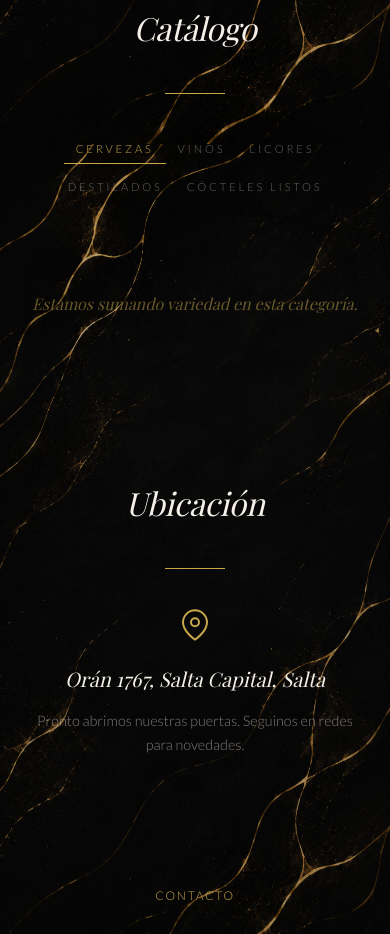
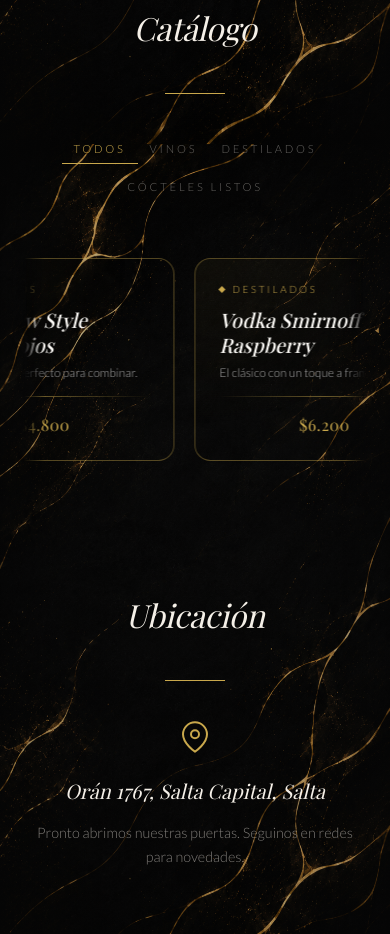
Before and after one commit to Antony27c/La-Santisima-Vineria, a React (Vite) app in the folder la-santisima/: page / in a window 390 px wide. Shown: the part 1500-2434 px from the top of the page. Built offline with nearby package versions, Linux system fonts and the light colour scheme; a web font is replaced by a local one.

Commit message:
fix: marble texture regression on desktop; catalog redesign with carousel+grid

```diff
--- a/la-santisima/src/App.jsx
+++ b/la-santisima/src/App.jsx
@@ -1,4 +1,4 @@
-import { useState } from 'react'
+import { useState, useRef, useEffect, useCallback } from 'react'
 import logoIcon from './assets/Copa_La_Santisima (Finish).svg'
 import Hero from './components/Hero'
 
@@ -49,28 +49,159 @@ function Navbar() {
   )
 }
 
-const products = {
-  CERVEZAS: [],
-  VINOS: [
-    { name: 'Estancia Mendoza Malbec', description: 'Un tinto de cuerpo profundo, ideal para acompañar un asado o una picada de barrio.' },
-    { name: 'Toro Clásico Tinto', description: 'El tinto de mesa de todos los días, simple y noble.' },
-  ],
-  LICORES: [],
-  DESTILADOS: [
-    { name: 'Vodka New Style Frutos Rojos', description: 'Vodka saborizado, fresco y frutal.' },
-    { name: 'Vodka Smirnoff Raspberry', description: 'El clásico Smirnoff con un toque a frambuesa.' },
-    { name: 'Vodka Smirnoff Watermelon', description: 'Smirnoff sabor sandía, para los tragos de verano.' },
-  ],
-  'CÓCTELES LISTOS': [
-    { name: 'Aperitivo Dr. Lemon Mojito', description: 'El mojito de siempre, ya preparado y listo para servir bien frío.' },
-    { name: 'Aperitivo Dr. Lemon Vodka', description: 'Combinado de vodka, práctico y directo al vaso.' },
-  ],
+const products = [
+  { name: 'Estancia Mendoza Malbec', category: 'VINOS', description: 'Cuerpo y carácter para un buen asado.', price: '$5.500' },
+  { name: 'Toro Clásico Tinto', category: 'VINOS', description: 'El tinto de todos los días, simple y noble.', price: '$3.200' },
+  { name: 'Vodka New Style Frutos Rojos', category: 'DESTILADOS', description: 'Fresco y frutal, perfecto para combinar.', price: '$4.800' },
+  { name: 'Vodka Smirnoff Raspberry', category: 'DESTILADOS', description: 'El clásico con un toque a frambuesa.', price: '$6.200' },
+  { name: 'Vodka Smirnoff Watermelon', category: 'DESTILADOS', description: 'Sabor sandía para los tragos de verano.', price: '$6.200' },
+  { name: 'Aperitivo Dr. Lemon Mojito', category: 'CÓCTELES LISTOS', description: 'Ya preparado, solo servirlo bien frío.', price: '$3.800' },
+  { name: 'Aperitivo Dr. Lemon Vodka', category: 'CÓCTELES LISTOS', description: 'Práctico y directo al vaso.', price: '$3.800' },
+]
+
+const categories = ['todos', ...new Set(products.map(p => p.category))]
+
+function ProductCard({ product, className }) {
+  return (
+    <article className={`product-card${className ? ' ' + className : ''}`}>
+      <div className="product-card__header">
+        <span className="product-card__bullet" />
+        <span className="product-card__category">{product.category}</span>
+      </div>
+      <h3 className="product-card__name">{product.name}</h3>
+      <p className="product-card__desc">{product.description}</p>
+      <hr className="product-card__divider" />
+      <p className="product-card__price">{product.price}</p>
+    </article>
+  )
 }
 
-const categories = Object.keys(products)
+function CatalogCarousel({ items }) {
+  const trackRef = useRef(null)
+  const [isPaused, setIsPaused] = useState(false)
+  const positionRef = useRef(0)
+  const animFrameRef = useRef(null)
+  const dragRef = useRef(null)
+  const inactivityRef = useRef(null)
+  const hasInteractedRef = useRef(false)
+
+  const SPEED = 1.8
+
+  const loop = useCallback(() => {
+    if (!trackRef.current || isPaused) {
+      animFrameRef.current = requestAnimationFrame(loop)
+      return
+    }
+    const half = trackRef.current.scrollWidth / 2
+    positionRef.current -= SPEED
+    if (Math.abs(positionRef.current) >= half) {
+      positionRef.current = 0
+    }
+    trackRef.current.style.transform = `translateX(${positionRef.current}px)`
+    animFrameRef.current = requestAnimationFrame(loop)
+  }, [isPaused])
+
+  useEffect(() => {
+    animFrameRef.current = requestAnimationFrame(loop)
+    return () => cancelAnimationFrame(animFrameRef.current)
+  }, [loop])
+
+  const resumeAfterDelay = useCallback(() => {
+    clearTimeout(inactivityRef.current)
+    inactivityRef.current = setTimeout(() => {
+      hasInteractedRef.current = false
+      setIsPaused(false)
+    }, 3000)
+  }, [])
+
+  const handlePointerDown = useCallback((e) => {
+    e.preventDefault()
+    setIsPaused(true)
+    clearTimeout(inactivityRef.current)
+    cancelAnimationFrame(animFrameRef.current)
+    trackRef.current.style.cursor = 'grabbing'
+    hasInteractedRef.current = true
+    dragRef.current = {
+      startX: e.clientX,
+      startPos: positionRef.current,
+    }
+  }, [])
+
+  const handlePointerMove = useCallback((e) => {
+    if (!dragRef.current) return
+    const delta = e.clientX - dragRef.current.startX
+    positionRef.current = dragRef.current.startPos + delta
+    trackRef.current.style.transform = `translateX(${positionRef.current}px)`
+  }, [])
+
+  const handlePointerUp = useCallback(() => {
+    if (!dragRef.current) return
+    dragRef.current = null
+    if (trackRef.current) trackRef.current.style.cursor = ''
+    resumeAfterDelay()
+    animFrameRef.current = requestAnimationFrame(loop)
+  }, [resumeAfterDelay, loop])
+
+  const handleMouseEnter = useCallback(() => {
+    setIsPaused(true)
+  }, [])
+
+  const handleMouseLeave = useCallback(() => {
+    if (!hasInteractedRef.current) {
+      setIsPaused(false)
+    }
+  }, [])
+
+  useEffect(() => {
+    positionRef.current = 0
+    hasInteractedRef.current = false
+    clearTimeout(inactivityRef.current)
+    setIsPaused(false)
+    if (trackRef.current) {
+      trackRef.current.style.transform = 'translateX(0px)'
+    }
+  }, [items])
+
+  if (items.length === 0) {
+    return <p className="catalog-empty">Estamos sumando variedad en esta categoría.</p>
+  }
+
+  return (
+    <div
+      className="carousel-viewport"
+      onPointerDown={handlePointerDown}
+      onPointerMove={handlePointerMove}
+      onPointerUp={handlePointerUp}
+      onPointerLeave={handlePointerUp}
+      onMouseEnter={handleMouseEnter}
+      onMouseLeave={handleMouseLeave}
+    >
+      <div className="carousel-track" ref={trackRef}>
+        {items.map((p, i) => <ProductCard key={`a-${i}`} product={p} className="carousel-card" />)}
+        {items.map((p, i) => <ProductCard key={`b-${i}`} product={p} className="carousel-card" />)}
+      </div>
+    </div>
+  )
+}
+
+function CatalogGrid({ items }) {
+  if (items.length === 0) {
+    return <p className="catalog-empty">Estamos sumando variedad en esta categoría.</p>
+  }
+
+  return (
+    <div className="catalog-grid">
+      {items.map((p, i) => <ProductCard key={i} product={p} />)}
+    </div>
+  )
+}
 
 function App() {
-  const [activeCat, setActiveCat] = useState(categories[0])
+  const [activeCat, setActiveCat] = useState('todos')
+
+  const filteredProducts = activeCat === 'todos'
+    ? products
+    : products.filter(p => p.category === activeCat)
 
   return (
     <>
@@ -111,25 +242,16 @@ function App() {
                 className={`catalog-category ${activeCat === cat ? 'catalog-category--active' : ''}`}
                 onClick={() => setActiveCat(cat)}
               >
-                {cat}
+                {cat === 'todos' ? 'Todos' : cat}
               </button>
             ))}
           </div>
 
           <div className="catalog-products" key={activeCat}>
-            {products[activeCat].length === 0 ? (
-              <p className="catalog-empty">Estamos sumando variedad en esta categoría.</p>
+            {activeCat === 'todos' ? (
+              <CatalogCarousel items={filteredProducts} />
             ) : (
-              products[activeCat].map((p, i) => (
-                <div key={i} className="catalog-product">
-                  <p className="catalog-product__name">
-                    {p.name}
-                    {p.abv && <span className="catalog-product__abv">{p.abv}</span>}
-                  </p>
-                  <p className="catalog-product__desc">{p.description}</p>
-                  {i < products[activeCat].length - 1 && <hr className="catalog-product__sep" />}
-                </div>
-              ))
+              <CatalogGrid items={filteredProducts} />
             )}
           </div>
         </div>
--- a/la-santisima/src/index.css
+++ b/la-santisima/src/index.css
@@ -69,10 +69,7 @@ img, svg {
    ============================== */
 
 .marble-texture {
-  /* position: absolute en vez de fixed — fixed causa jitter en navegadores
-     mobile (iOS Safari y Chrome/Brave Android) por el resize dinámico
-     de la barra de direcciones durante el scroll */
-  position: absolute;
+  position: fixed;
   inset: 0;
   pointer-events: none;
   z-index: 0;
@@ -82,7 +79,7 @@ img, svg {
   background-repeat: no-repeat;
   background-position: center center;
   background-size: cover;
-  background-attachment: scroll;
+  background-attachment: fixed;
 }
 
 /* ==============================
@@ -319,11 +316,6 @@ img, svg {
 }
 
 .catalog-products {
-  max-width: 520px;
-  margin: 0 auto;
-  display: flex;
-  flex-direction: column;
-  gap: 0;
   animation: catalogFadeIn 0.35s ease both;
 }
 
@@ -338,40 +330,116 @@ img, svg {
   }
 }
 
-.catalog-product {
-  padding: 1.25rem 0;
+/* ==============================
+   PRODUCT CARD (base)
+   ============================== */
+
+.product-card {
+  background: radial-gradient(ellipse at 0% 0%, rgba(201, 168, 76, 0.05) 0%, transparent 60%);
+  border: 1px solid rgba(201, 168, 76, 0.4);
+  border-radius: 16px;
+  padding: 22px 24px;
+  transition: transform 0.18s ease, border-color 0.18s ease;
 }
 
-.catalog-product__name {
+.product-card:hover {
+  transform: translateY(-4px);
+  border-color: rgba(201, 168, 76, 0.7);
+}
+
+/* ==============================
+   STATIC GRID (CASO B)
+   ============================== */
+
+.catalog-grid {
+  display: grid;
+  grid-template-columns: repeat(auto-fit, minmax(280px, 1fr));
+  gap: 22px;
+}
+
+/* ==============================
+   CAROUSEL (CASO A)
+   ============================== */
+
+.carousel-viewport {
+  position: relative;
+  overflow: hidden;
+  cursor: grab;
+  -webkit-mask-image: linear-gradient(to right, transparent 0%, black 6%, black 94%, transparent 100%);
+  mask-image: linear-gradient(to right, transparent 0%, black 6%, black 94%, transparent 100%);
+  user-select: none;
+}
+
+.carousel-track {
+  display: flex;
+  gap: 20px;
+  width: max-content;
+  will-change: transform;
+}
+
+.carousel-card {
+  flex-shrink: 0;
+  width: 260px;
+}
+
+.product-card__header {
+  display: flex;
+  align-items: center;
+  gap: 8px;
+  margin-bottom: 10px;
+}
+
+.product-card__bullet {
+  display: inline-block;
+  width: 5px;
+  height: 5px;
+  background: var(--gold);
+  transform: rotate(45deg);
+  flex-shrink: 0;
+}
+
+.product-card__category {
+  font-family: var(--font-body);
+  font-size: 10px;
+  font-weight: 300;
+  letter-spacing: 2.5px;
+  text-transform: uppercase;
+  color: var(--gold);
+}
+
+.product-card__name {
   font-family: var(--font-display);
-  font-size: 1.2rem;
+  font-size: 20px;
   font-style: italic;
   font-weight: 500;
-  color: var(--gold);
-  margin-bottom: 0.1rem;
-  line-height: 1.3;
+  color: #FDFBF7;
+  line-height: 1.25;
+  margin-bottom: 6px;
 }
 
-.catalog-product__abv {
+.product-card__desc {
   font-family: var(--font-body);
-  font-size: 0.7rem;
-  font-style: normal;
+  font-size: 12px;
   font-weight: 300;
-  color: rgba(245, 240, 232, 0.3);
-  margin-left: 0.5rem;
-  letter-spacing: 0.05em;
+  color: rgba(224, 224, 224, 0.75);
+  line-height: 1.6;
+  margin-bottom: 14px;
 }
 
-.catalog-product__desc {
-  font-size: 0.9rem;
-  color: rgba(245, 240, 232, 0.55);
-  line-height: 1.5;
+.product-card__divider {
+  border: none;
+  height: 0.5px;
+  background: linear-gradient(to right, transparent, rgba(201, 168, 76, 0.5), transparent);
+  margin: 0 0 14px;
 }
 
-.catalog-product__sep {
-  border: none;
-  border-top: 1px solid rgba(201, 168, 76, 0.12);
-  margin-top: 1.25rem;
+.product-card__price {
+  font-family: var(--font-display);
+  font-size: 16px;
+  font-weight: 400;
+  color: var(--gold);
+  letter-spacing: 0.5px;
+  text-align: center;
 }
 
 .catalog-empty {
@@ -526,6 +594,8 @@ img, svg {
   }
 
   .marble-texture {
+    /* absolute en mobile — fixed causa jitter por resize dinámico del address bar */
+    position: absolute;
     background-image: radial-gradient(ellipse at center, rgba(13, 13, 13, 0.12) 0%, rgba(13, 13, 13, 0.45) 100%), url('/marble-mobile.png');
     /* repeat-y + 100% auto en la imagen (segunda capa), gradiente no repetido (primera capa) */
     background-repeat: no-repeat, repeat-y;
```
